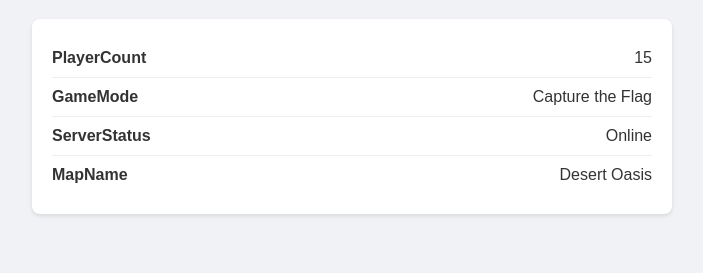
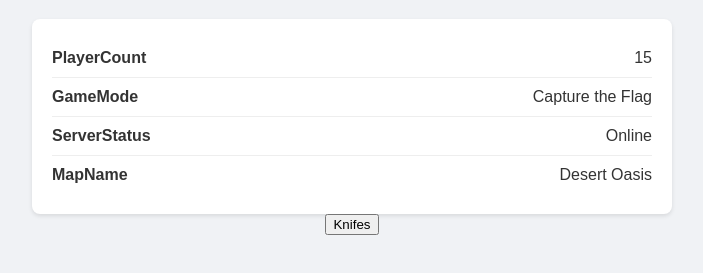
Before and after one commit to 2-lols/2_lols-bp2-values, a plain HTML site: page index.html in a window 1280 px wide. Shown: the part 81-354 px from the top of the page, without its empty margins (288-991 px from the left). Drawn offline with Linux system fonts and the light colour scheme.

Commit message:
Update index.html

```diff
--- a/index.html
+++ b/index.html
@@ -10,6 +10,8 @@
 <div id="values-container">
     </div>
 
+<button id="knifes-button">Knifes</button>
+
 <script src="script.js"></script>
 </body>
 </html>
```
